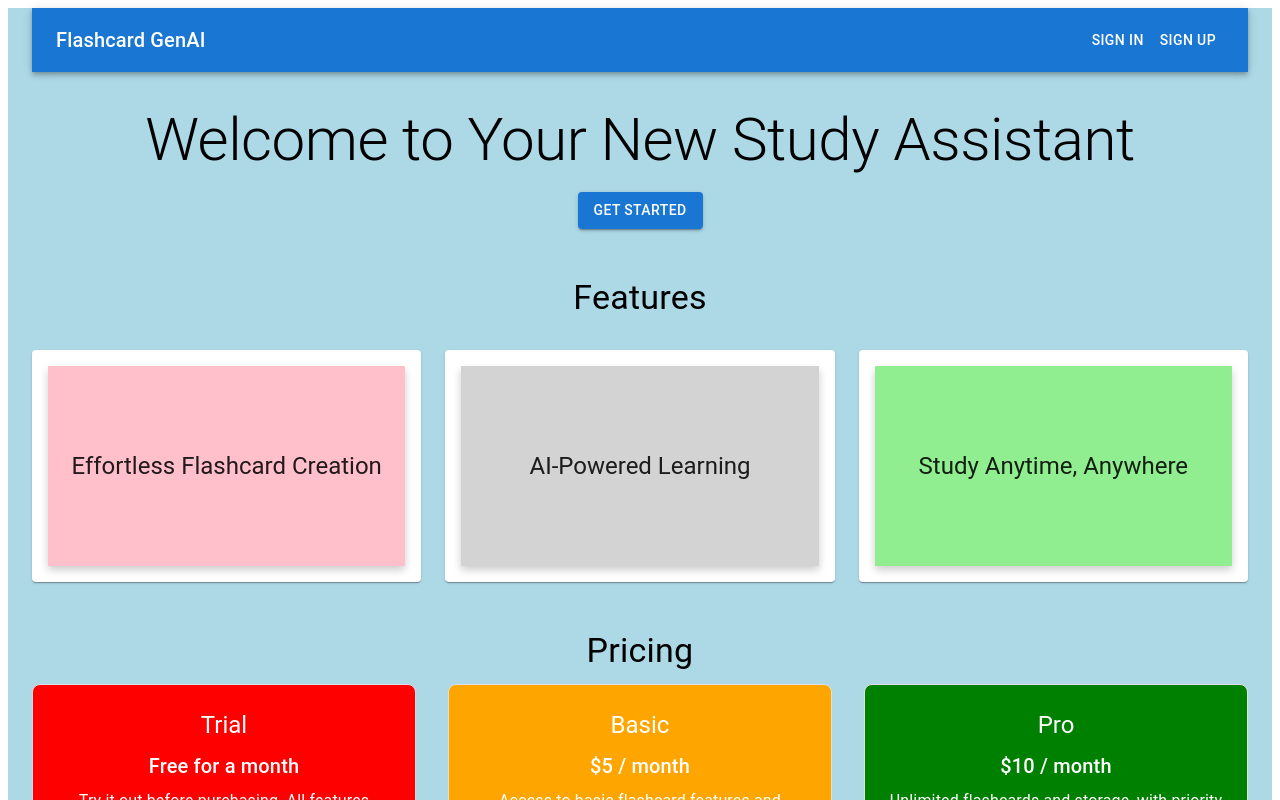
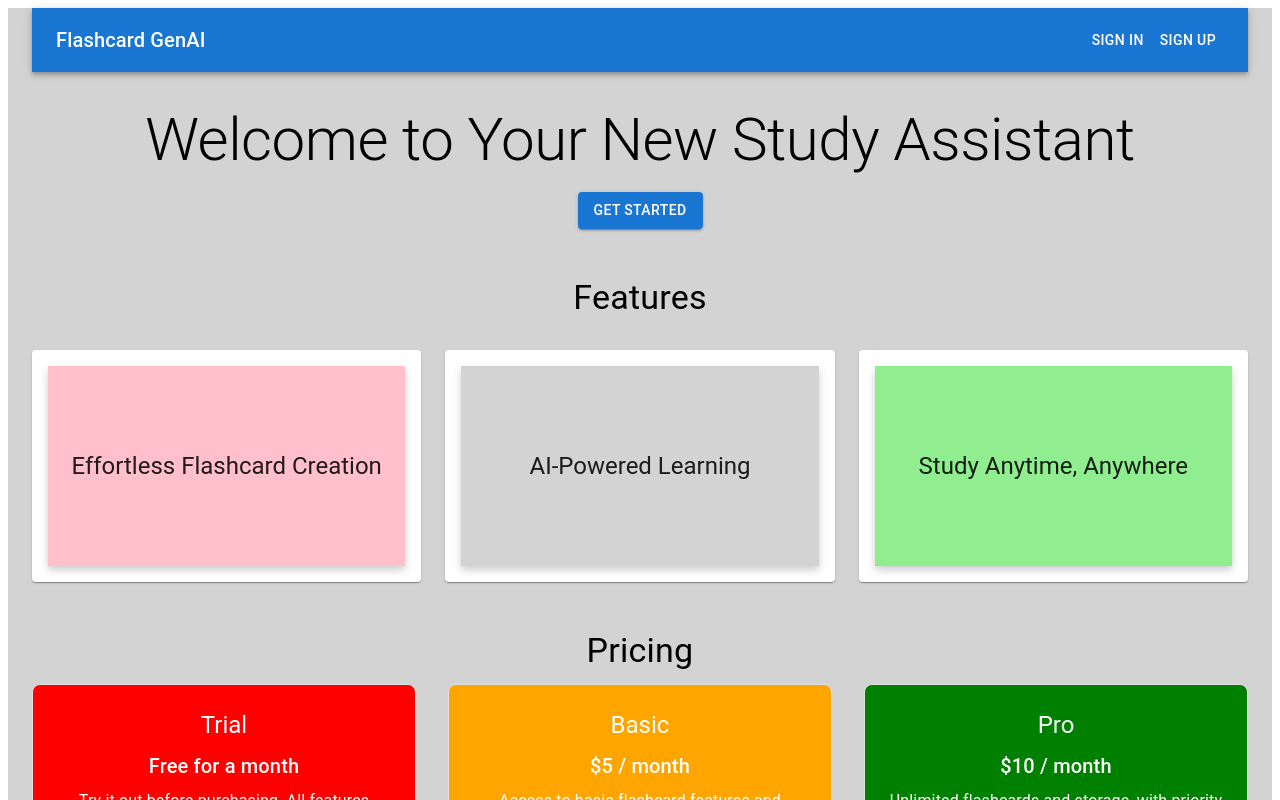
Before and after one commit to rliu2400/flashcard-saas, a Next.js app: page / in a window 1280 px wide. Shown: the top 800 px of the page. Built offline with nearby package versions, Linux system fonts and the light colour scheme; no server answers.

Commit message:
home page

```diff
--- a/app/page.js
+++ b/app/page.js
@@ -95,7 +95,7 @@ export default function Home() {
   };
 
   return (
-    <Container maxWidth="100vw" style={{ background: "lightblue" }}>
+    <Container maxWidth="100vw" style={{ background: "lightgrey" }}>
       <Header />
       {/* <Head>
           <title>Flashcard GenAI</title>
```
